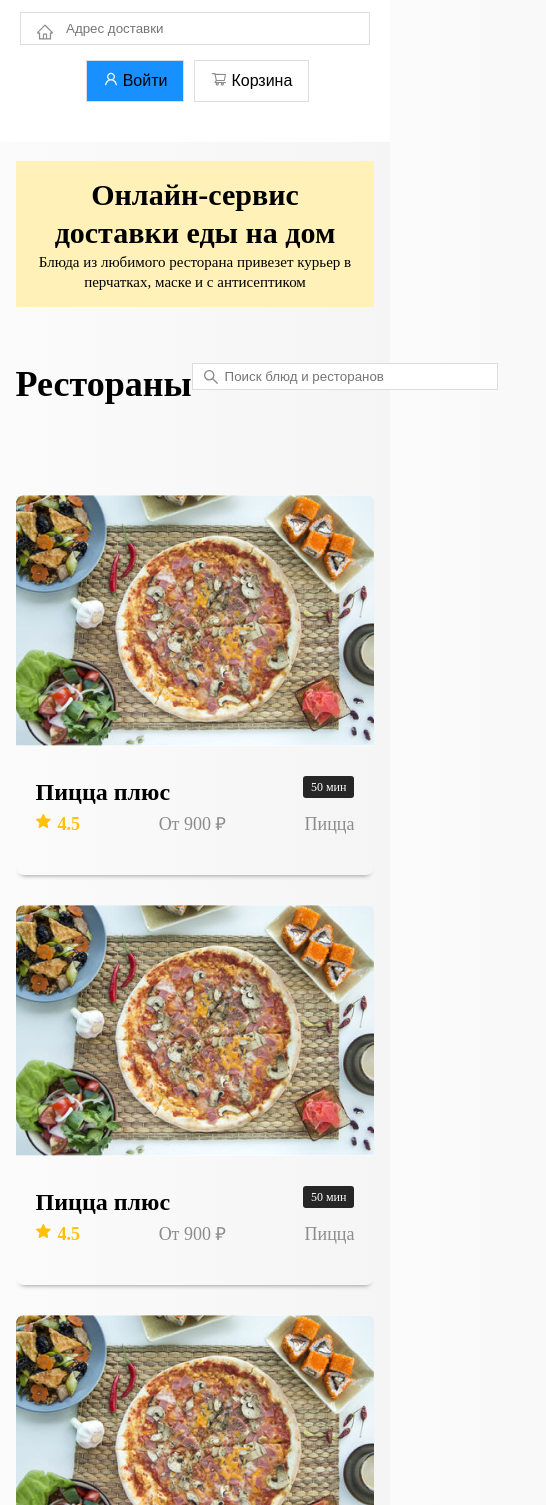
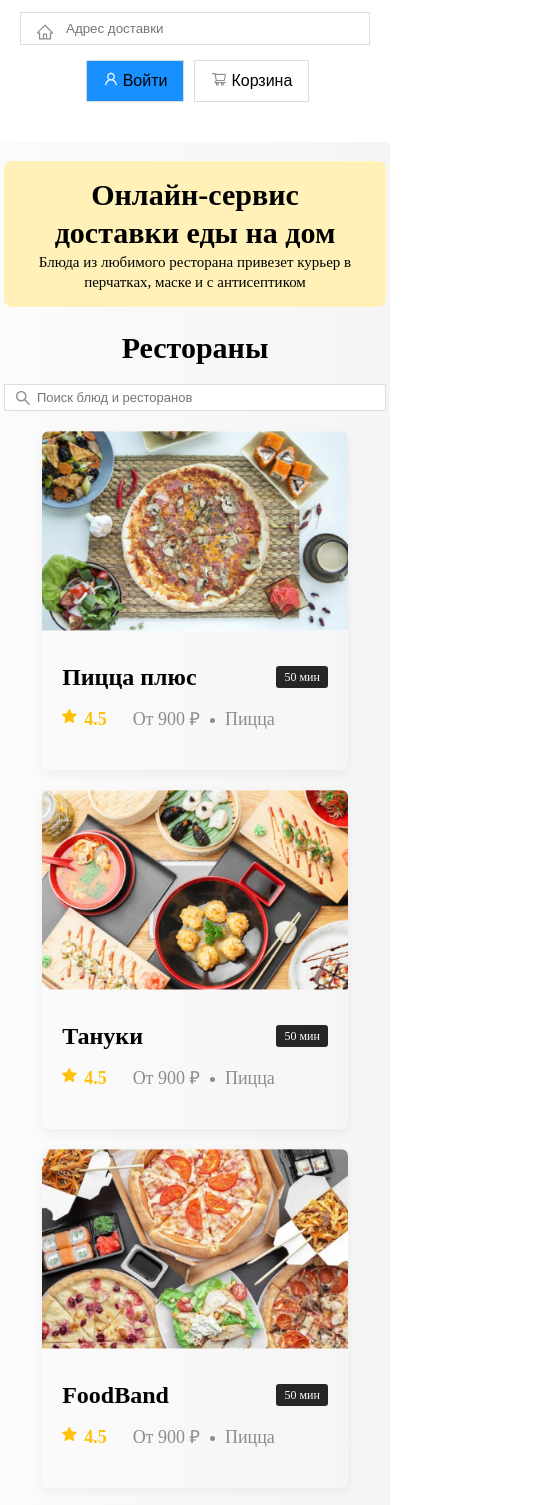
Before and after one commit to AlieksandrZorin/Delivery-food, a plain HTML site: page index.html in a window 390 px wide. Shown: the part 83-1588 px from the top of the page, 546 px wide, since content can reach past the window. Drawn offline with Linux system fonts and the light colour scheme.

Commit message:
дабавлен адаптив сайта

```diff
--- a/index.html
+++ b/index.html
@@ -42,13 +42,12 @@
       <div class="container">
         <div class="hero__title">
           <h2 class="price">Рестораны</h2>
-          <form action="" class="serch">
-            <input
-              type="search"
-              class="search-dishes"
-              placeholder="Поиск блюд и ресторанов"
-            />
-          </form>
+
+          <input
+            type="search"
+            class="search-dishes"
+            placeholder="Поиск блюд и ресторанов"
+          />
         </div>
         <div class="wrapper-cards">
           <div class="card card__product">
@@ -64,9 +63,9 @@
             </div>
           </div>
           <div class="card card__product">
-            <img src="img/product_1.jpg" alt="Icon: product" class="product" />
+            <img src="img/product_2.jpg" alt="Icon: product" class="product" />
             <div class="card__title">
-              <h3 class="product-name">Пицца плюс</h3>
+              <h3 class="product-name">Тануки</h3>
               <div class="delivery-time">50 мин</div>
             </div>
             <div class="product-features">
@@ -76,9 +75,9 @@
             </div>
           </div>
           <div class="card card__product">
-            <img src="img/product_1.jpg" alt="Icon: product" class="product" />
+            <img src="img/product_3.jpg" alt="Icon: product" class="product" />
             <div class="card__title">
-              <h3 class="product-name">Пицца плюс</h3>
+              <h3 class="product-name">FoodBand</h3>
               <div class="delivery-time">50 мин</div>
             </div>
             <div class="product-features">
@@ -88,9 +87,9 @@
             </div>
           </div>
           <div class="card card__product">
-            <img src="img/product_1.jpg" alt="Icon: product" class="product" />
+            <img src="img/product_4.jpg" alt="Icon: product" class="product" />
             <div class="card__title">
-              <h3 class="product-name">Пицца плюс</h3>
+              <h3 class="product-name">Жадина-пицца</h3>
               <div class="delivery-time">50 мин</div>
             </div>
             <div class="product-features">
@@ -100,9 +99,9 @@
             </div>
           </div>
           <div class="card card__product">
-            <img src="img/product_1.jpg" alt="Icon: product" class="product" />
+            <img src="img/product_5.jpg" alt="Icon: product" class="product" />
             <div class="card__title">
-              <h3 class="product-name">Пицца плюс</h3>
+              <h3 class="product-name">Точка еды</h3>
               <div class="delivery-time">50 мин</div>
             </div>
             <div class="product-features">
@@ -112,9 +111,9 @@
             </div>
           </div>
           <div class="card card__product">
-            <img src="img/product_1.jpg" alt="Icon: product" class="product" />
+            <img src="img/product_6.jpg" alt="Icon: product" class="product" />
             <div class="card__title">
-              <h3 class="product-name">Пицца плюс</h3>
+              <h3 class="product-name">PizzaBurger</h3>
               <div class="delivery-time">50 мин</div>
             </div>
             <div class="product-features">
--- a/sass/_media.sass
+++ b/sass/_media.sass
@@ -1,13 +1,18 @@
 @media (max-width: 1200px)
     .container
-        width: 980px
+        max-width: 960px
+    .navigation__container
+        max-width: 960px
+
     .onlain-service
         background-position: 340px
         background-size: 875px
 
 @media (max-width: 992px)
     .container
-        width: 760px
+        max-width: 760px
+    .navigation__container
+        max-width: 760px
     .onlain-service
         background-position: 300px
         background-size: 850px
@@ -20,9 +25,13 @@
             font-weight: 400
             font-size: 20px
             line-height: 28px
+    .card
+        flex-basis: 45%
 @media  (max-width: 768px)
     .container
-        width: 570px
+        max-width: 570px
+    .navigation__container
+        max-width: 570px
     .onlain-service
         background-position: 400px
 
@@ -35,9 +44,16 @@
             font-weight: 400
             font-size: 15px
             line-height: 20px
+    .footer
+        padding-top: 20px
+        padding-bottom: 20px
+    .footer__wrapper
+        flex-direction: column
+    .logo-partners
+        margin-bottom: 20px
 @media (max-width: 576px)
     .container
-        width: 92%
+        width: 98%
     .navigation__container
         flex-direction: column
         align-items: center
@@ -51,11 +67,33 @@
         text-align: center
         padding: 15px 5px 15px 5px
 
+
         &__subtitle
             width: 100%
+    .hero__title
+        padding-top: 20px
+        padding-bottom: 20px
+        flex-direction: column
+    .price
+        font-size: 30px
+        margin-bottom: 15px
+    .search-dishes
+        width: 100%
+
+    .card
+        flex-basis: 80%
+        margin: auto
+        margin-bottom: 20px
+    .logo-partners
+        flex-direction: column
+
 @media (max-width: 480px)
+    .partners
+        justify-content: space-between
+        flex-wrap: wrap
+    .partners__list
+        flex-basis: 40%
+
+@media (max-width: 325px)
     .container
-        width: 92%
-@media (max-width: 320px)
-    .container
-        width: 92%
+        width: 100%
--- a/sass/blocks/_footer.sass
+++ b/sass/blocks/_footer.sass
@@ -4,6 +4,7 @@
     padding-bottom: 60px
 .footer__wrapper
     display: flex
+
     justify-content: space-between
     align-items: center
 .logo-partners
--- a/sass/blocks/_header.sass
+++ b/sass/blocks/_header.sass
@@ -16,7 +16,7 @@
     margin-right: 5px
 .address
     padding: 8px 15px 8px 45px
-    max-width: 690px
+    flex-basis: 50%
     width: 100%
     border: 1px solid $secondary
     background-image: url(../img/home.svg)
@@ -55,7 +55,7 @@
     background-image: url(../img/tomato.png)
     background-repeat: no-repeat
     background-position: 510px
-
+    border-radius: 8px
     padding: 68px 70px 68px 70px
 
 
--- a/sass/blocks/_hero.sass
+++ b/sass/blocks/_hero.sass
@@ -1,40 +1,49 @@
 .hero__title
     display: flex
     justify-content: space-between
+    align-items: center
     padding: 56px 0 90px 0
 .price
     font-weight: 700
     font-size: 36px
     line-height: 42px
+
+
 .search-dishes
-    width: 306px
-    padding: 5px 12px 5px 32px
+    flex-basis: 27%
+    padding: 5px 7px 5px 32px
     background-image: url(../img/serch.svg)
     background-repeat: no-repeat
     background-position: 10px
     border: none
     border: 1px solid $secondary
     color: $secondary
+    font-size: 13px
 .wrapper-cards
     display: flex
     flex-wrap: wrap
     justify-content: space-between
 .card
+    flex-basis: 30%
     cursor: pointer
     padding-bottom: 35px
     overflow: hidden
-    border-radius: 8px
-    box-shadow: 0 5px 5px -5px rgba(0, 0, 0, .5)
+    border-radius: 7px
+    box-shadow: 0px 4px 12px rgba(0, 0, 0, 0.05)
 
 .card__product
     margin-bottom: 30px
 .product
+    width: 100%
+    object-fit: cover
     margin-bottom: 27px
 .card__title
     display: flex
     justify-content: space-between
+    align-items: center
     margin-left: 20px
     margin-right: 20px
+    margin-bottom: 10px
 .product-name
     font-weight: 700
     font-size: 24px
@@ -50,7 +59,7 @@
     line-height: 20px
 .product-features
     display: flex
-    justify-content: space-between
+
     align-items: center
     margin-left: 20px
     margin-right: 20px
@@ -60,12 +69,25 @@
     font-weight: 700
     font-size: 18px
     line-height: 32px
+    margin-right: 26px
     padding-left: 22px
     background-image: url(../img/star.svg)
     background-repeat: no-repeat
     background-position: 0px 5px
+
 .product__price, .product__name
     color: $gray_7
     font-weight: 400
     font-size: 18px
     line-height: 32px
+.product__name
+    margin-left: 10px
+.product__price::after
+        content: ''
+        width: 5px
+        height: 5px
+        border-radius: 50%
+        background-color:  $gray_7
+        display: inline-block
+        vertical-align: middle
+        margin-left: 10px
```
Also changed, not shown: css/style.css, img/product_2.jpg (added), img/product_3.jpg (added), img/product_4.jpg (added), img/product_5.jpg (added), img/product_6.jpg (added), 1 other file.
